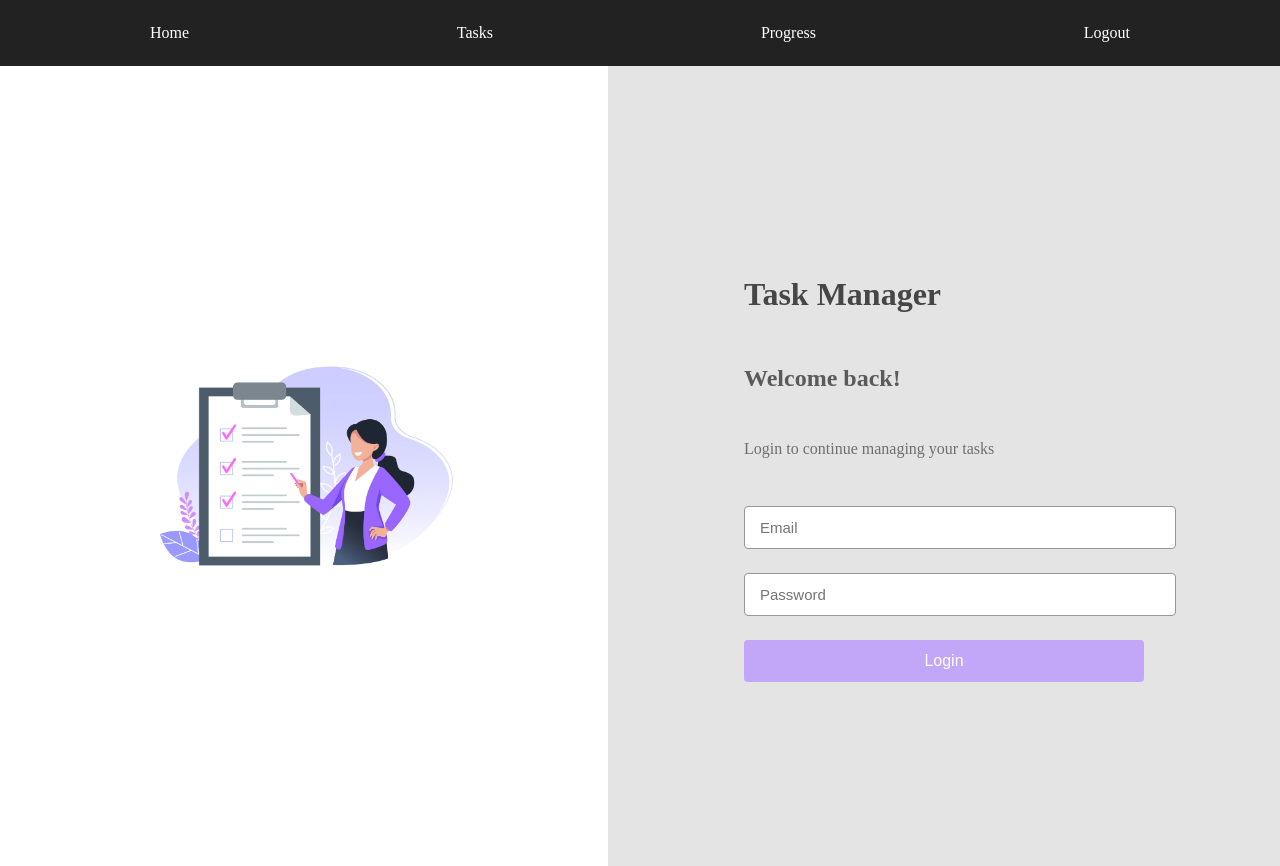
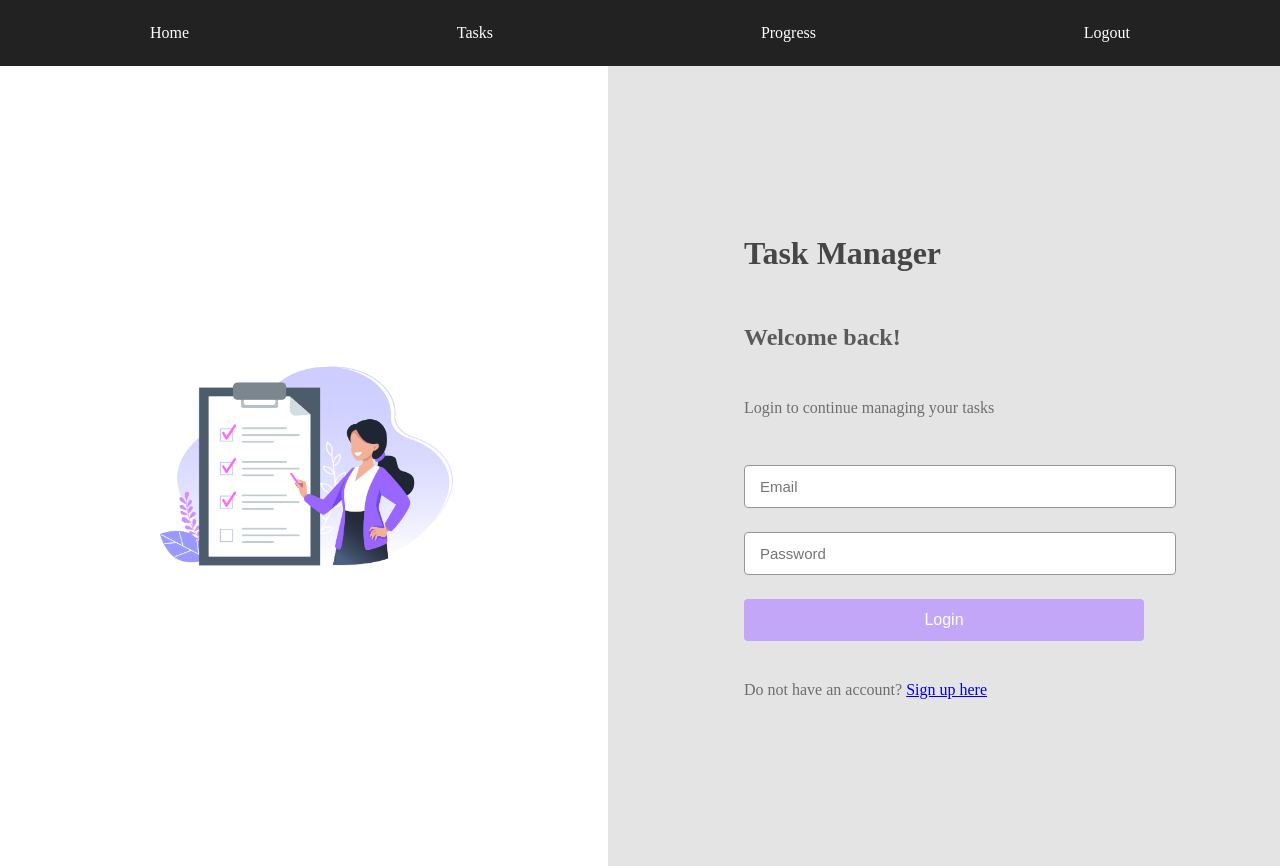
Before and after one commit to Blessing-K/productivity-app, a Next.js app: page /login in a window 1280 px wide. Built offline with nearby package versions, Linux system fonts and the light colour scheme.

Commit message:
added temporary signup link

```diff
--- a/src/app/(auth)/login/page.js
+++ b/src/app/(auth)/login/page.js
@@ -106,6 +106,10 @@ export default function LoginPage() {
           >
             {loading ? "Logging in..." : "Login"}
           </button>
+          <p className={style.signup_redirect}>
+            Do not have an account?{" "}
+            <a href="/signup" className={style.signup_link}>Sign up here</a>
+          </p>
         </form>
       </div>
     </section>
```
